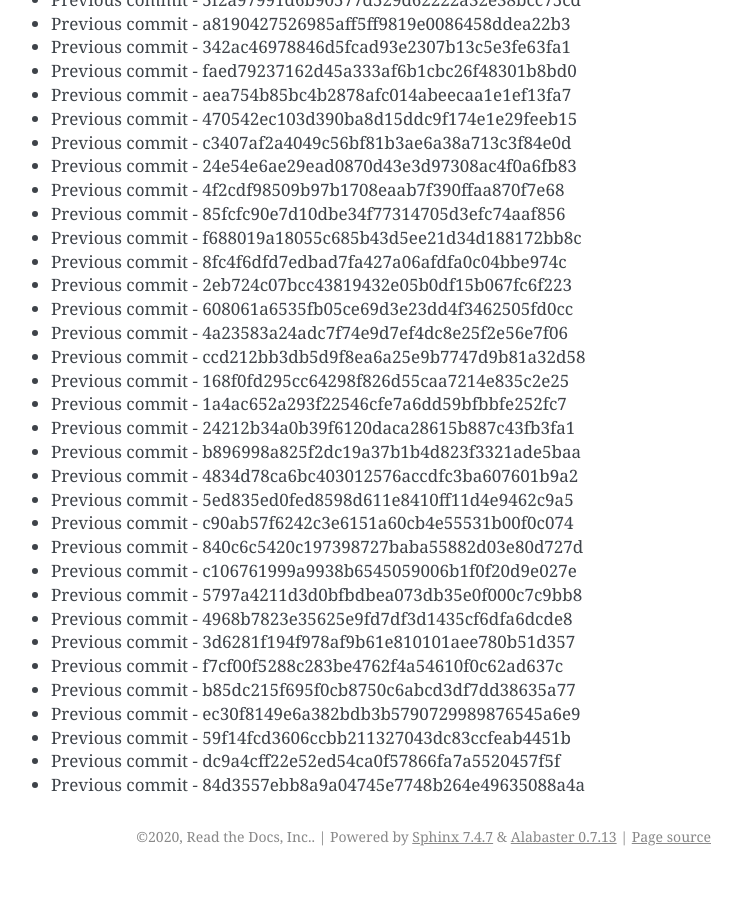
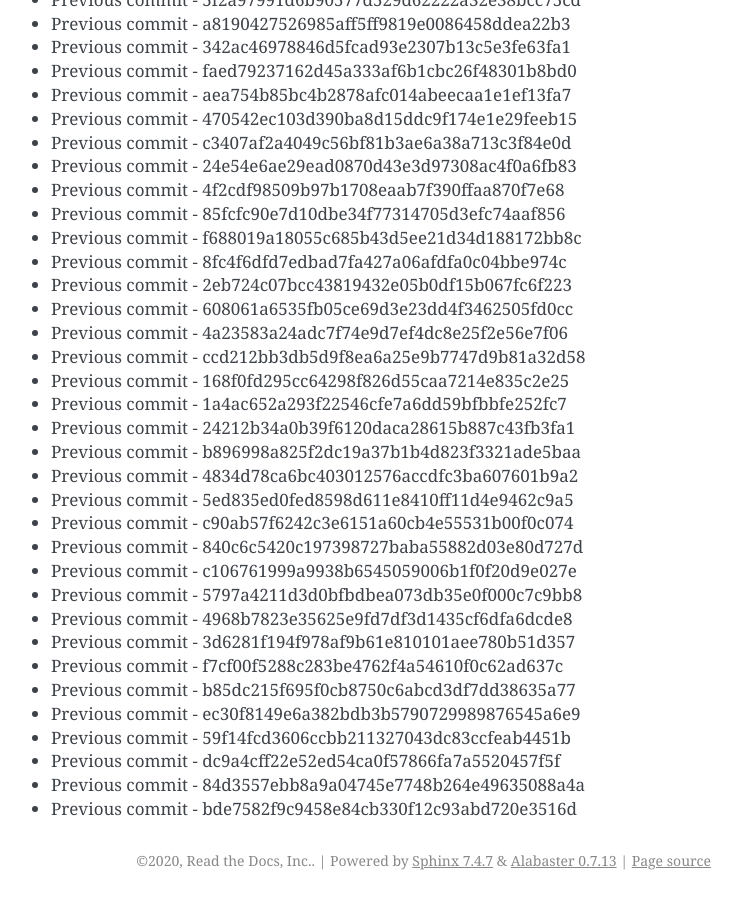
Before and after one commit to readthedocs/rtd-git-stresstest, a Sphinx documentation site: the page built from docs/updates.rst, in a window 1280 px wide and 900 px high, scrolled down 8580 px. Shown: the whole window, without its empty margins (399-1141 px from the left). Built offline with Sphinx 7.4.7, drawn with Linux system fonts in a browser that asks for light colours; before the commit the page ends 9456 px from its top, so only the background shows below that.

Commit message:
Generating commit from previous: bde7582f9c9458e84cb330f12c93abd720e3516d

```diff
--- a/docs/updates.rst
+++ b/docs/updates.rst
@@ -392,3 +392,4 @@ It can be tested for any performance characteristics.
 * Previous commit - 59f14fcd3606ccbb211327043dc83ccfeab4451b
 * Previous commit - dc9a4cff22e52ed54ca0f57866fa7a5520457f5f
 * Previous commit - 84d3557ebb8a9a04745e7748b264e49635088a4a
+* Previous commit - bde7582f9c9458e84cb330f12c93abd720e3516d
```
